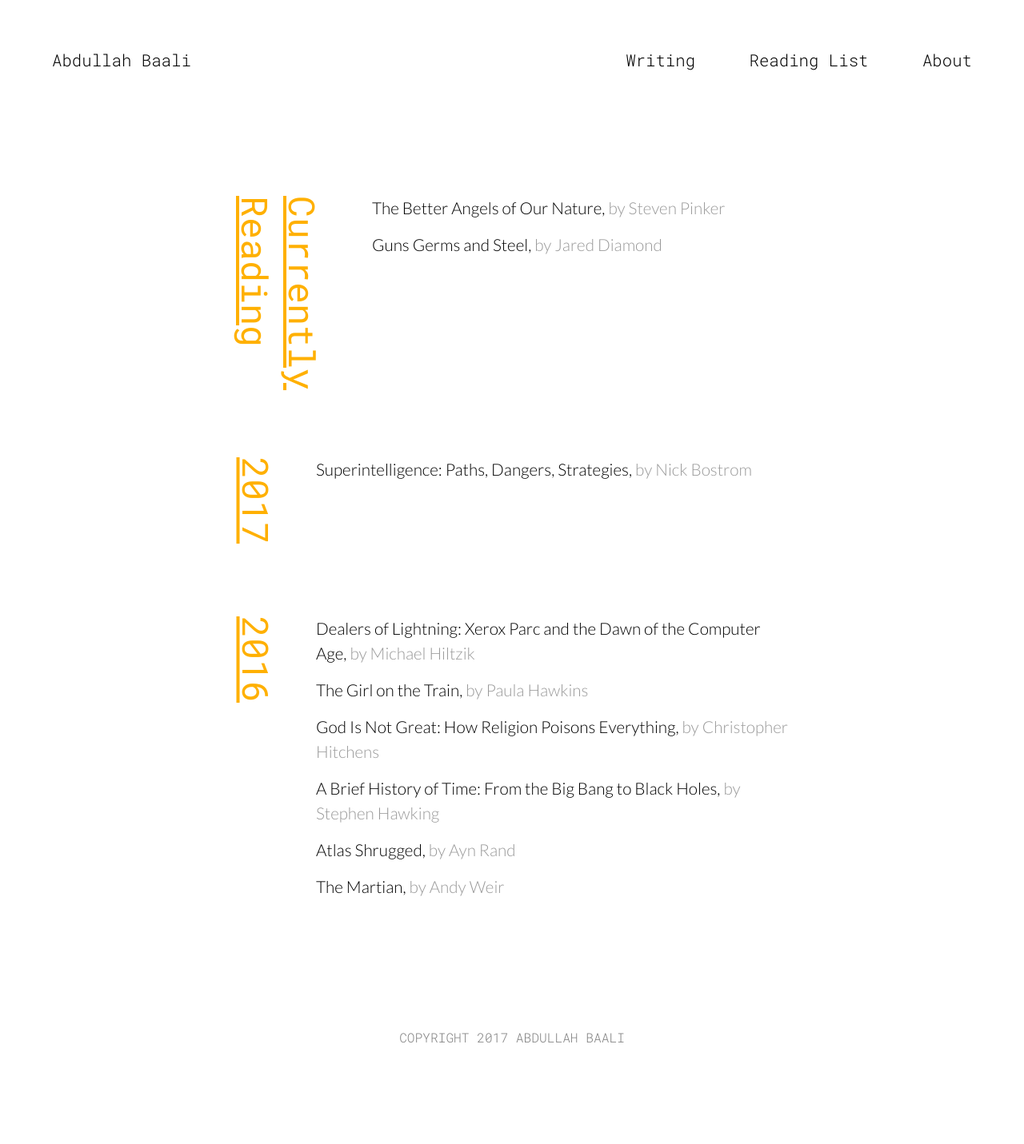
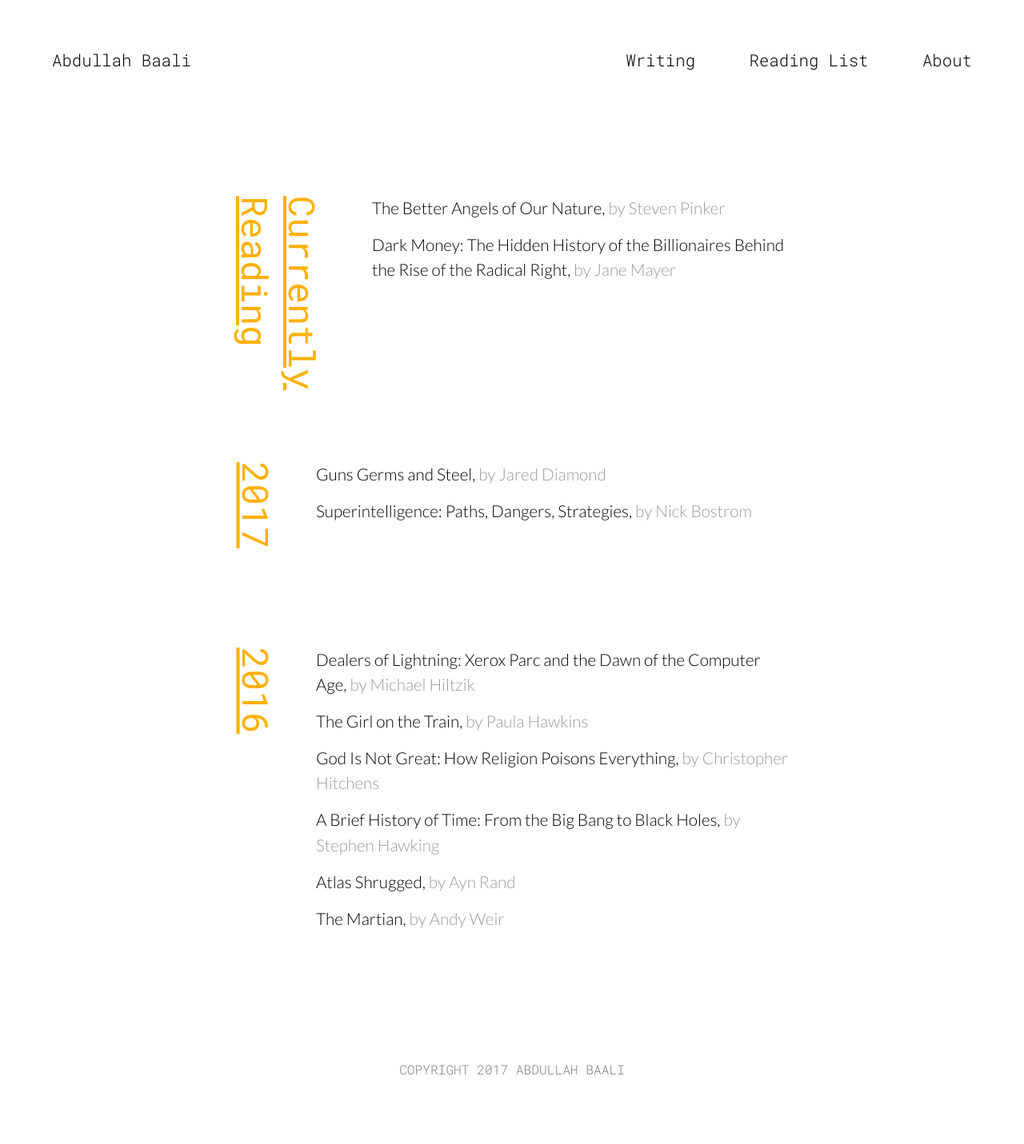
Before and after one commit to trufflesprouts/trufflesprouts.github.io, a Jekyll site: the page built from reading-list.md, in a window 1280 px wide. Shown: the whole page at 80% size. Built offline with Jekyll 4.4.1, drawn with Linux system fonts in a browser that asks for light colours; comment, search, counter and statistics services are not loaded; before the commit the page ends 1391 px from its top, so only the background shows below that.

Commit message:
reading list update

```diff
--- a/_layouts/reading-list.html
+++ b/_layouts/reading-list.html
@@ -6,7 +6,7 @@ layout: default
   <h1 class="w-40">Currently<br>Reading</h1>
   <div class="book-list w-60">
     <p>The Better Angels of Our Nature, <span class="book-author">by Steven Pinker</span></p>
-    <p>Guns Germs and Steel, <span class="book-author">by Jared Diamond</span></p>
+    <p>Dark Money: The Hidden History of the Billionaires Behind the Rise of the Radical Right, <span class="book-author">by Jane Mayer</span></p>
   </div>
 
 
@@ -16,6 +16,7 @@ layout: default
 
   <h1 class="w-30">2017</h1>
   <div class="book-list w-70">
+    <p>Guns Germs and Steel, <span class="book-author">by Jared Diamond</span></p>
     <p>Superintelligence: Paths, Dangers, Strategies, <span class="book-author">by Nick Bostrom</span></p>
   </div>
 
```
